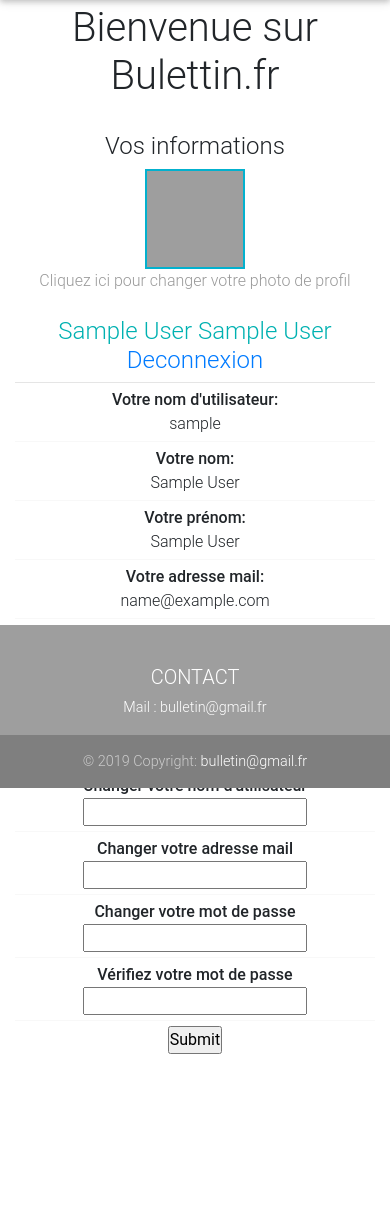
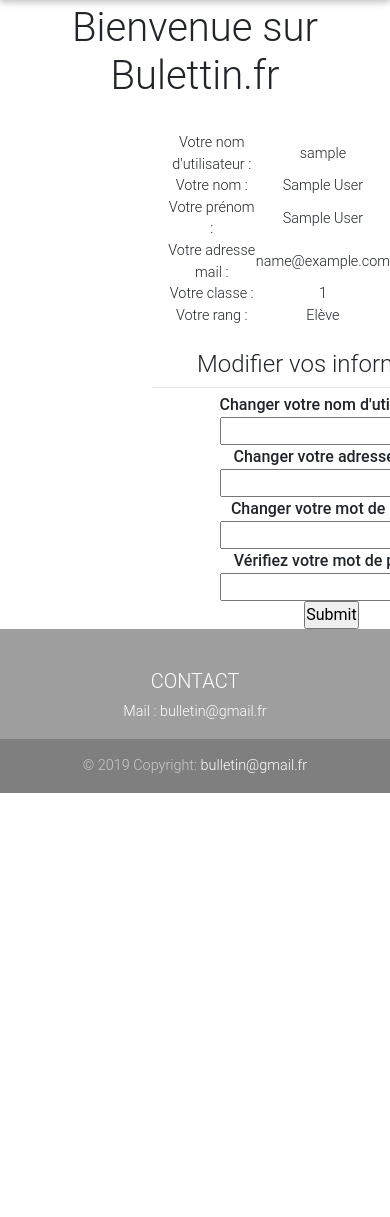
Before and after one commit to Tleard/PPE_Dev, a PHP site: page / in a window 390 px wide; the page is wider, and only the part inside the window is pictured. Shown: the part 56-1273 px from the top of that part. After the commit the page ends 849 px from the top of that part, so only its background shows below. Run offline with PHP 8.4, Linux system fonts and the light colour scheme; the visitor is signed in with stand-in values (Sample User, id 1); some libraries are stand-ins or nearby versions; grey boxes are pictures that could not be loaded.

Commit message:
Final version for enterGrade.php and view modification on connect.php

```diff
--- a/vue/connect.php
+++ b/vue/connect.php
@@ -1,57 +1,27 @@
 <section>
     <h1>Bienvenue sur Bulettin.fr</h1>
     <br/>
-    <div class="container">
-        <div class="row">
-            <div class="col-md-7 ">
-                <div class="panel panel-default">
-                    <div class="panel-heading">  <h4 >Vos informations</h4></div>
-                    <div class="panel-body">
-                        <div class="box box-info">
-                            <div class="box-body">
-                                <div class="col-sm-6">
-                                    <div  align="center"> <img alt="User Pic" src="https://x1.xingassets.com/assets/frontend_minified/img/users/nobody_m.original.jpg" id="profile-image1" class="img-circle img-responsive">
-                                        <input id="profile-image-upload" class="hidden" type="file">
-                                        <div style="color:#999;" >Cliquez ici pour changer votre photo de profil</div>
-                                    </div>
-                                    <br>
-                                </div>
-                                <div class="col-sm-6">
-                                    <h4 style="color:#00b1b1;"><?php echo $_SESSION['nom'] . ' ' . $_SESSION['prenom'] . ' <br/> ';
-                                        echo '<a href="deconnexion.php">Deconnexion</a>'; ?> </h4>
-                                </div>
-                                <div class="clearfix"></div>
-                                <hr style="margin:5px 0 5px 0;">
-
-
-                                <div class="col-sm-5 col-xs-6 tital " >Votre nom d'utilisateur:</div><div class="col-sm-7 col-xs-6 "><?php echo $_SESSION['login']?></div>
-                                <div class="clearfix"></div>
-                                <div class="bot-border"></div>
-
-                                <div class="col-sm-5 col-xs-6 tital " >Votre nom:</div><div class="col-sm-7"><?php echo $_SESSION['nom']?></div>
-                                <div class="clearfix"></div>
-                                <div class="bot-border"></div>
-
-                                <div class="col-sm-5 col-xs-6 tital " >Votre prénom:</div><div class="col-sm-7"><?php echo $_SESSION['prenom']?></div>
-                                <div class="clearfix"></div>
-                                <div class="bot-border"></div>
-
-                                <div class="col-sm-5 col-xs-6 tital " >Votre adresse mail:</div><div class="col-sm-7"><?php echo $_SESSION['mail']?></div>
-
-                                <div class="clearfix"></div>
-                                <div class="bot-border"></div>
-
-                                <div class="col-sm-5 col-xs-6 tital " >Votre classe:</div><div class="col-sm-7"><?php echo $_SESSION['classe']?></div>
-
-                                <!--<div class="clearfix"></div>
-                                    <div class="bot-border"></div>
-
-                                    <div class="col-sm-5 col-xs-6 tital " >Compte crée depuis:</div><div class="col-sm-7"><?php echo $_SESSION['login']?></div>-->
-
-                                <div class="clearfix"></div>
-                                <div class="bot-border"></div>
-
-                                <div class="col-sm-5 col-xs-6 tital " >Votre rang:</div><div class="col-sm-7">
+    <table style="margin-left: 43%">
+        <tr>
+            <div class="col-md-12"><td>Votre nom d'utilisateur : </td><td><?php echo $_SESSION['login']?></td></div>
+        </tr>
+        <tr>
+            <div class="col-md-12"><td>Votre nom : </td><td><?php echo $_SESSION['nom']?></td></div>
+        </tr>
+        <tr>
+            <div class="col-md-12"><td>Votre prénom : </td><td><?php echo $_SESSION['prenom']?></td></div>
+        </tr>
+        <tr>
+            <div class="col-md-12" ><td>Votre adresse mail : </td><td><?php echo $_SESSION['mail']?></td></div>
+        </tr>
+        <tr>
+            <div class="col-md-12"><td>Votre classe : </td><td><?php echo $_SESSION['classe']?></td></div>
+        </tr>
+        <tr>
+            <!--<div class="col-md-12" ><td>Compte crée depuis : </td><td><?php //echo $_SESSION['login']?></td></div>-->
+        </tr>
+        <tr>
+            <div class="col-md-12" ><td>Votre rang : </td><td>
                     <?php
                     if($_SESSION['rang'] == 0){
                         echo 'En attente.<br>';
@@ -65,23 +35,12 @@
                     elseif($_SESSION['rang'] == 3){
                         echo 'Admin<br>';
                     }
-                                    ?>
+                    ?></td>
             </div>
-                            </div>
-                        </div>
-                    </div>
-                </div>
-            </div>
-            <script>
-                $(function() {
-                    $('#profile-image1').on('click', function() {
-                        $('#profile-image-upload').click();
-                    });
-                });
-            </script>
-        </div>
-    </div>
-    <div class="container">
+        </tr>
+    </table>
+    <br>
+    <div class="container" style="margin-left: 35%;">
         <div class="row">
             <div class="col-md-7 ">
                 <div class="panel panel-default">
@@ -91,25 +50,11 @@
                             <div class="box-body">
                                 <div class="clearfix"></div>
                                 <hr style="margin:5px 0 5px 0;">
-
                                 <form method="post" action="../modele/update.php">
                                     <div class="col-sm-5 col-xs-6 tital " >Changer votre nom d'utilisateur</div><div class="col-sm-7 col-xs-6 "><input name="newlogin" id="newlogin" type="text" /></div>
-                                    <div class="clearfix"></div>
-                                    <div class="bot-border"></div>
-
                                     <div class="col-sm-5 col-xs-6 tital " >Changer votre adresse mail</div><div class="col-sm-7"><input name="newadress" id="newadress" type="text" /></div>
-                                    <div class="clearfix"></div>
-                                    <div class="bot-border"></div>
-
                                     <div class="col-sm-5 col-xs-6 tital " >Changer votre mot de passe</div><div class="col-sm-7"><input name="newpassword" id="newpassword" type="text" /></div>
-                                    <div class="clearfix"></div>
-                                    <div class="bot-border"></div>
-
                                     <div class="col-sm-5 col-xs-6 tital " >Vérifiez votre mot de passe</div><div class="col-sm-7"><input name="newpassword2" id="newpassword2" type="text" /></div>
-
-                                    <div class="clearfix"></div>
-                                    <div class="bot-border"></div>
-
                                     <div class="col-sm-5 col-xs-6 tital " ></div><div class="col-sm-7"><input name="postchange" id="postchange" type="submit" /></div>
                                 </form>
                             </div>
--- a/vue/design.css
+++ b/vue/design.css
@@ -39,7 +39,7 @@ input.hidden {
 
 
 footer{
-    position: sticky!important;
+    position: relative;
 }
 .center{
     margin-left: 44%;
--- a/vue/footer.inc.php
+++ b/vue/footer.inc.php
@@ -1,4 +1,4 @@
-<footer class="page-footer font-small grey pt-4" style="position: absolute;width: 100%">
+<footer class="page-footer font-small grey pt-4" style="width: 100%">
 
     <!-- Footer Links -->
     <div class="container-fluid text-center text-md-left">
```
Also changed, not shown: vue/enterGrades.php (+44 -12 lines). Lines whose indentation alone changed are shown as unchanged.
